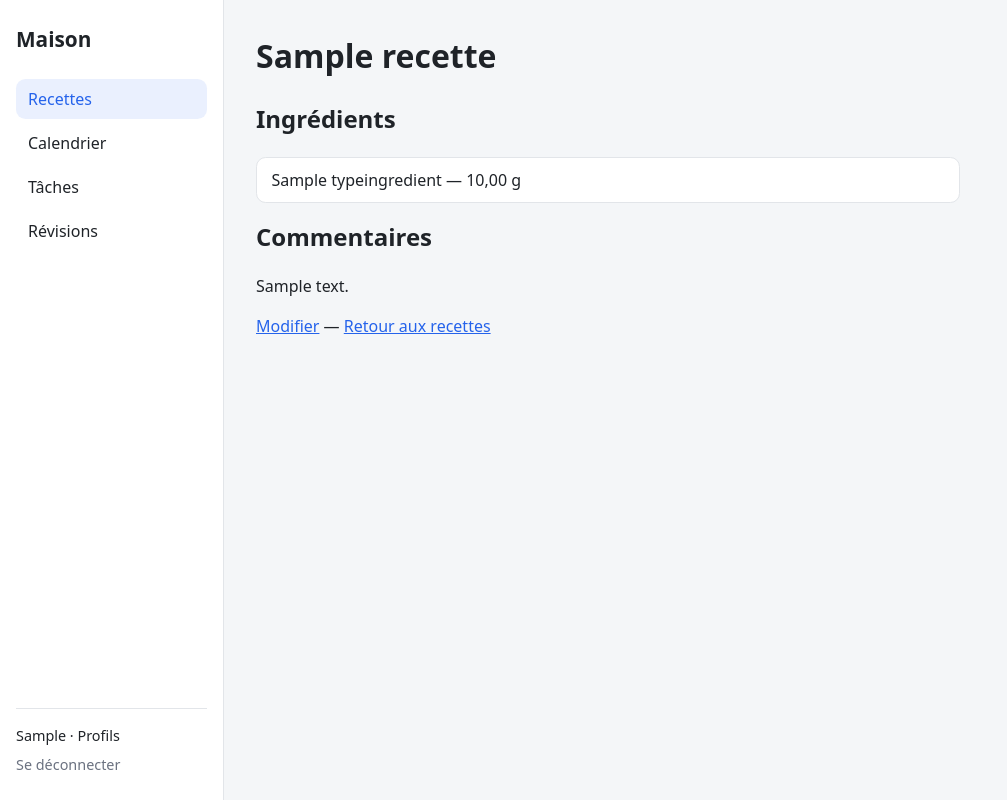
After one commit to chaps78/site_maison, a Django app: page /recettes/1/ in a window 1280 px wide. The commit adds this page. Shown: the whole page, without its empty margins (0-1007 px from the left). Run offline with Django 5.2, Linux system fonts and the light colour scheme; a user stored in the database is signed in; tables that the repository leaves empty hold one stand-in row (values such as "Sample post").

Commit message:
Détail de recette et bouton Modifier

```diff
--- a/apps/recettes/models.py
+++ b/apps/recettes/models.py
@@ -89,3 +89,10 @@ class Ingredient(models.Model):
 
     def __str__(self):
         return str(self.type_ingredient)
+
+    @property
+    def unite_affichee(self):
+        """Le symbole d'unité (g, kg, l, cl), vide pour une simple quantité (« 4 œufs »)."""
+        if self.type_ingredient.quantification == TypeIngredient.Quantification.QUANTITE:
+            return ""
+        return self.type_ingredient.quantification
--- a/apps/recettes/templates/recettes/liste_recettes.html
+++ b/apps/recettes/templates/recettes/liste_recettes.html
@@ -11,7 +11,7 @@
     </p>
     <ul class="liste-catalogue">
         {% for recette in recettes %}
-            <li>{{ recette.titre }}</li>
+            <li><a href="{% url 'recettes:recette_detail' recette.pk %}">{{ recette.titre }}</a></li>
         {% empty %}
             <li>Aucune recette pour l'instant.</li>
         {% endfor %}
--- /dev/null
+++ b/apps/recettes/templates/recettes/recette_detail.html
@@ -0,0 +1,34 @@
+{% extends "core/base.html" %}
+
+{% block titre %}{{ recette.titre }} – Recettes{% endblock %}
+
+{% block contenu %}
+    <h1>{{ recette.titre }}</h1>
+
+    <h2>Ingrédients</h2>
+    <ul class="liste-catalogue">
+        {% for ingredient in recette.ingredients.all %}
+            <li>
+                {{ ingredient.type_ingredient.nom }}
+                {% if ingredient.quantite %}
+                    — {{ ingredient.quantite }} {{ ingredient.unite_affichee }}
+                {% endif %}
+            </li>
+        {% empty %}
+            <li>Aucun ingrédient renseigné.</li>
+        {% endfor %}
+    </ul>
+
+    <h2>Commentaires</h2>
+    {% if recette.description %}
+        {{ recette.description|linebreaks }}
+    {% else %}
+        <p>Aucun commentaire.</p>
+    {% endif %}
+
+    <p>
+        <a href="{% url 'recettes:recette_modifier' recette.pk %}">Modifier</a>
+        —
+        <a href="{% url 'recettes:liste' %}">Retour aux recettes</a>
+    </p>
+{% endblock %}
--- a/apps/recettes/urls.py
+++ b/apps/recettes/urls.py
@@ -19,4 +19,6 @@ urlpatterns = [
         views.type_ingredient_supprimer,
         name="type_ingredient_supprimer",
     ),
+    path("<int:pk>/", views.recette_detail, name="recette_detail"),
+    path("<int:pk>/modifier/", views.recette_modifier, name="recette_modifier"),
 ]
--- a/apps/recettes/views.py
+++ b/apps/recettes/views.py
@@ -2,7 +2,12 @@ from django.contrib.auth.decorators import login_required
 from django.db.models import ProtectedError
 from django.shortcuts import get_object_or_404, redirect, render
 
-from .forms import IngredientFormSet, RecetteForm, TypeIngredientForm
+from .forms import (
+    IngredientFormSetCreation,
+    IngredientFormSetModification,
+    RecetteForm,
+    TypeIngredientForm,
+)
 from .models import Recette, TypeIngredient
 
 
@@ -13,19 +18,49 @@ def liste_recettes(request):
 
 
 @login_required
+def recette_detail(request, pk):
+    """Titre, ingrédients et commentaire d'une recette, avec un bouton Modifier."""
+    recette = get_object_or_404(Recette, pk=pk)
+    return render(request, "recettes/recette_detail.html", {"recette": recette})
+
+
+@login_required
 def recette_creer(request):
     """Création d'une recette : titre, commentaires, et jusqu'à 10 lignes d'ingrédients."""
     recette_form = RecetteForm(request.POST or None)
-    formset = IngredientFormSet(request.POST or None, instance=Recette())
+    formset = IngredientFormSetCreation(request.POST or None, instance=Recette())
     if request.method == "POST" and recette_form.is_valid() and formset.is_valid():
         recette = recette_form.save(commit=False)
         recette.created_by = request.user
         recette.save()
         formset.instance = recette
         formset.save()
-        return redirect("recettes:liste")
+        return redirect("recettes:recette_detail", pk=recette.pk)
     return render(
-        request, "recettes/recette_form.html", {"recette_form": recette_form, "formset": formset}
+        request,
+        "recettes/recette_form.html",
+        {"recette_form": recette_form, "formset": formset, "titre": "Créer une recette"},
+    )
+
+
+@login_required
+def recette_modifier(request, pk):
+    """Modification d'une recette existante : mêmes champs que la création."""
+    recette = get_object_or_404(Recette, pk=pk)
+    recette_form = RecetteForm(request.POST or None, instance=recette)
+    formset = IngredientFormSetModification(request.POST or None, instance=recette)
+    if request.method == "POST" and recette_form.is_valid() and formset.is_valid():
+        recette_form.save()
+        formset.save()
+        return redirect("recettes:recette_detail", pk=recette.pk)
+    return render(
+        request,
+        "recettes/recette_form.html",
+        {
+            "recette_form": recette_form,
+            "formset": formset,
+            "titre": f"Modifier « {recette.titre} »",
+        },
     )
 
 
```
Also changed, not shown: apps/recettes/forms.py (+10 -3 lines), apps/recettes/templates/recettes/recette_form.html (+12 -5 lines), apps/recettes/tests/test_recette_detail.py (added, +131 -0 lines).
